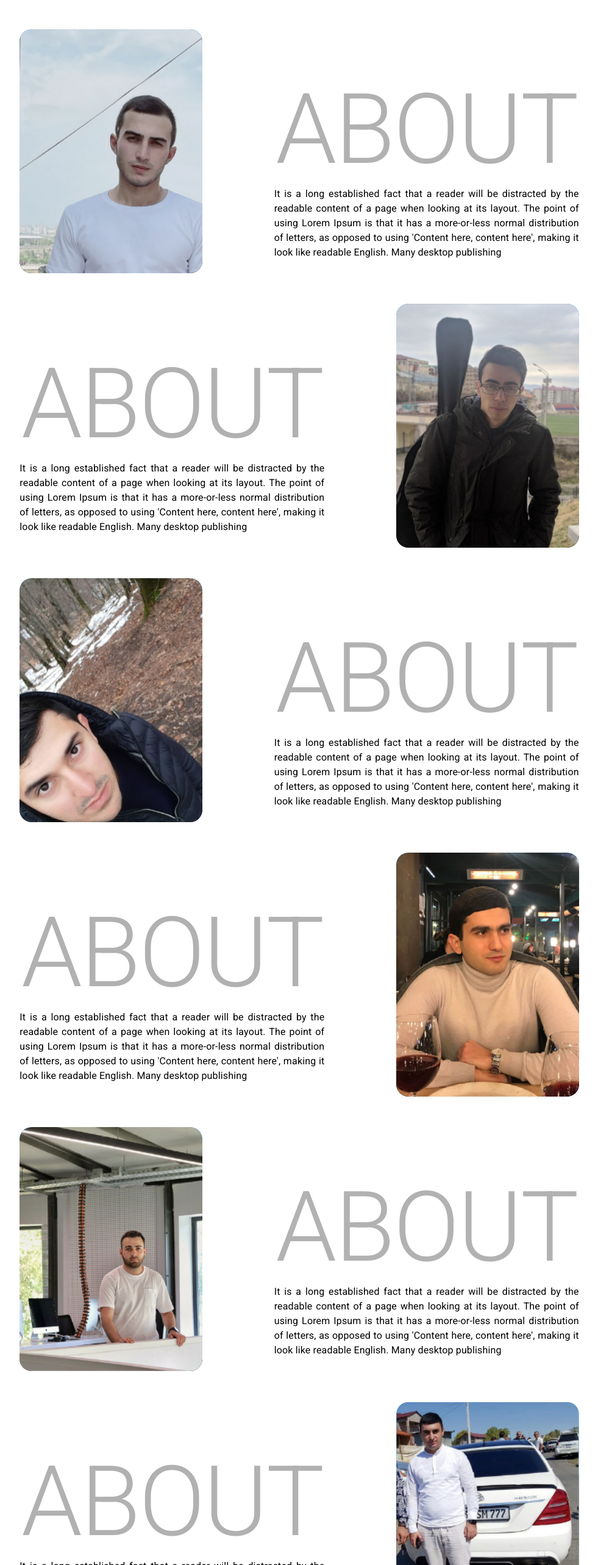
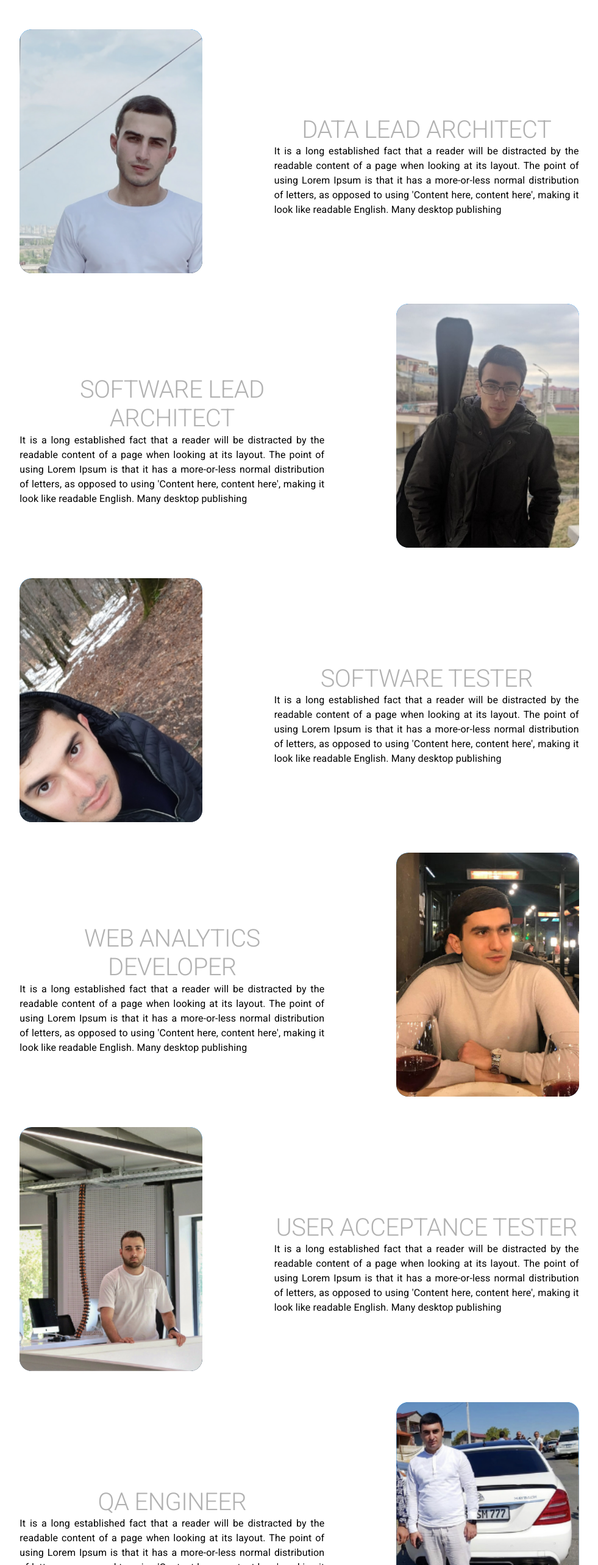
Before and after one commit to TigranMn/FullStack_online_shop, a React (Create React App) app: page /about in a window 1280 px wide. Shown: the part 860-3426 px from the top of the page at 61% size, without its empty margins (149-1130 px from the left). Built offline with nearby package versions, Linux system fonts and the light colour scheme; a web font is replaced by a local one.

Commit message:
gave some roles our team members

```diff
--- a/src/components/pages/About.tsx
+++ b/src/components/pages/About.tsx
@@ -96,8 +96,8 @@ export default function About() {
                </TeamMember>
                <AboutMySelf data-aos="fade-up-left" data-aos-duration="1500">
                   <AboutMySelfHeading>
-                     <Typography variant="h1" sx={{ fontSize: '10rem' }}>
-                        About
+                     <Typography variant="h1" sx={{ fontSize: '2.5rem' }}>
+                        Data Lead Architect
                      </Typography>
                   </AboutMySelfHeading>
                   <Typography component={'p'}>
@@ -112,8 +112,8 @@ export default function About() {
             <TeamMemberCollector>
                <AboutMySelf data-aos="fade-up" data-aos-duration="3000">
                   <AboutMySelfHeading>
-                     <Typography variant="h1" sx={{ fontSize: '10rem' }}>
-                        About
+                     <Typography variant="h1" sx={{ fontSize: '2.5rem' }}>
+                        Software Lead Architect
                      </Typography>
                   </AboutMySelfHeading>
                   <Typography component={'p'}>
@@ -212,8 +212,8 @@ export default function About() {
                   data-aos-duration="1000"
                >
                   <AboutMySelfHeading>
-                     <Typography variant="h1" sx={{ fontSize: '10rem' }}>
-                        About
+                     <Typography variant="h1" sx={{ fontSize: '2.5rem' }}>
+                        SOFTWARE TESTER
                      </Typography>
                   </AboutMySelfHeading>
                   <Typography component={'p'}>
@@ -228,8 +228,8 @@ export default function About() {
             <TeamMemberCollector>
                <AboutMySelf data-aos="fade-right">
                   <AboutMySelfHeading>
-                     <Typography variant="h1" sx={{ fontSize: '10rem' }}>
-                        About
+                     <Typography variant="h1" sx={{ fontSize: '2.5rem' }}>
+                        WEB ANALYTICS DEVELOPER
                      </Typography>
                   </AboutMySelfHeading>
                   <Typography component={'p'}>
@@ -320,8 +320,8 @@ export default function About() {
                </TeamMember>
                <AboutMySelf data-aos="zoom-out">
                   <AboutMySelfHeading>
-                     <Typography variant="h1" sx={{ fontSize: '10rem' }}>
-                        About
+                     <Typography variant="h1" sx={{ fontSize: '2.5rem' }}>
+                        USER ACCEPTANCE TESTER
                      </Typography>
                   </AboutMySelfHeading>
                   <Typography component={'p'}>
@@ -336,8 +336,8 @@ export default function About() {
             <TeamMemberCollector>
                <AboutMySelf data-aos="fade-up">
                   <AboutMySelfHeading>
-                     <Typography variant="h1" sx={{ fontSize: '10rem' }}>
-                        About
+                     <Typography variant="h1" sx={{ fontSize: '2.5rem' }}>
+                       QA Engineer
                      </Typography>
                   </AboutMySelfHeading>
                   <Typography component={'p'}>
@@ -428,8 +428,8 @@ export default function About() {
                </TeamMember>
                <AboutMySelf data-aos="fade-up" data-aos-duration="3000">
                   <AboutMySelfHeading>
-                     <Typography variant="h1" sx={{ fontSize: '10rem' }}>
-                        About
+                     <Typography variant="h1" sx={{ fontSize: '2.5rem' }}>
+                         Design Engineer
                      </Typography>
                   </AboutMySelfHeading>
                   <Typography component={'p'}>
```
